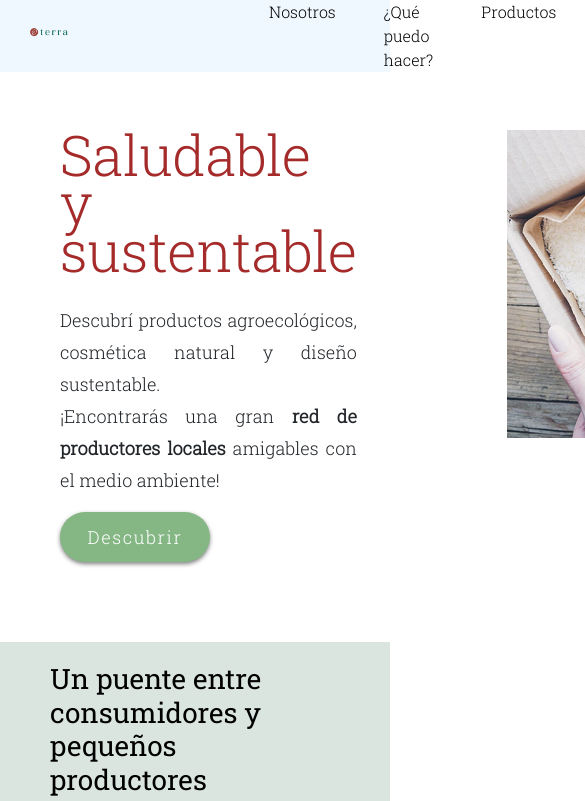
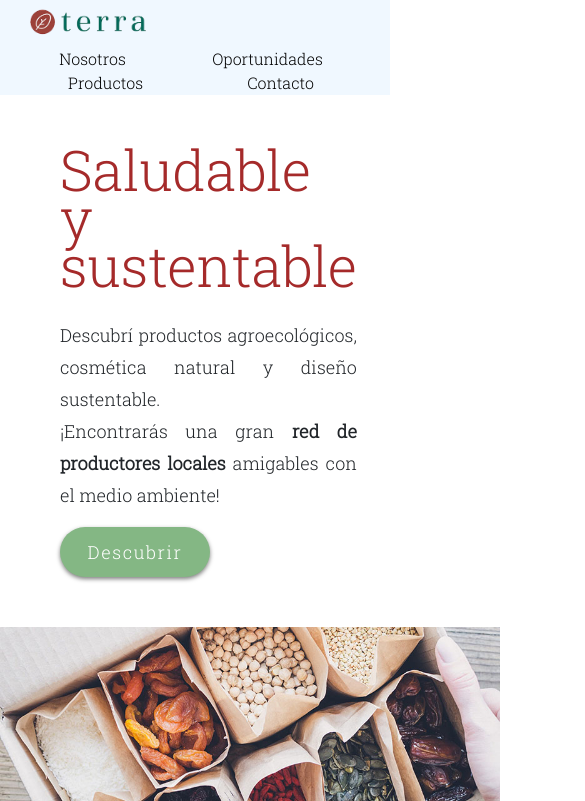
Before and after one commit to Alexis-LM/proyecto-coder-desarrollo-web, a plain HTML site: page index.html in a window 390 px wide. Shown: the top 801 px of the page, 585 px wide, since content can reach past the window. Drawn offline with nearby package versions, Linux system fonts and the light colour scheme.

Commit message:
Media Queries

```diff
--- a/css/style.css
+++ b/css/style.css
@@ -14,27 +14,34 @@
 
 body {
     margin: 0px;
-}
-.cabezal {
-    background-color: aliceblue;
-    display: flex;
-    flex-direction: row;
-    align-items: center;
-    justify-content: space-between;
+    padding: 0px;
+    box-sizing: border-box;
 }
 
+header {
+    display: flex;
+    flex-wrap: wrap;
+    min-height: 80px;
+    background-color: aliceblue;
+    justify-content: space-between;
+    align-items: center;
+}
 
+/* .cabezal {
+    display: flex;
+    align-items: center;
+} */
 
 .imagen-logo {
-    width: 10%;
-    margin-bottom: 20px;
-    margin-top: 10px;
+    display: flex;
+    flex-wrap: wrap;
+    width: 120px;
+    height: auto;
+    margin-bottom: 10px;
+    /* margin-top: 10px; */
     margin-left: 30px;
 }
 
-header {
-    height: 80px;
-}
 
 img {
     width: 160px;
@@ -42,15 +49,28 @@ img {
 
 .secciones {
     display: flex;
+    flex-wrap: wrap;
+    justify-content: space-around;
+    align-items: center;
     list-style: none;
-    margin-left: 200px;
+    margin-left: 40px;
     font-family: roboto-general;
 }
+
+/* @media only screen and (max-width: 500px) {
+    .secciones {
+        display: grid;
+        grid-template-columns: repeat(1,1fr);}
+} */
+
 
 a:hover {
     text-decoration: underline;
     color: gray;
 }
+
+
+
 
 .texto-bienvenida {
     display: grid;
@@ -189,12 +209,14 @@ h3 {
 .solo-cards {
     display: grid;
     grid-template-columns: repeat(3,1fr);
+    flex-wrap: wrap;
     place-items: center;
     margin-top: 20px;
     margin-bottom: 50px;
 }
 
 .card {
+    flex-wrap: wrap;
     margin-top: 20px;
 }
 
@@ -244,3 +266,27 @@ footer {
     margin-right: 48px;
     color: black;
 }
+
+@media (max-width: 500px) {
+    .texto-bienvenida {
+        display: grid;
+        grid-template-columns: repeat(1,1fr);
+        flex-wrap: wrap;
+    }
+}
+
+@media (max-width: 500px) {
+    .servicio {
+        display: grid;
+        grid-template-columns: repeat(1,1fr);
+        flex-wrap: wrap;
+    }
+}
+
+@media (max-width: 500px){
+    .solo-cards {
+    display: grid;
+    grid-template-columns: repeat(1,1fr);
+    flex-wrap: wrap;
+}
+}
--- a/index.html
+++ b/index.html
@@ -17,16 +17,15 @@
     <div class="cabezal">
 
             <img class="imagen-logo" src="./img/logo.png" alt="logo-terra">
-
-
-        <nav class="secciones">
+    </div>
+            <nav class="secciones">
                 <a href="#" class="link">Nosotros</a>
-                <a href="#que-puedo-hacer" class= "link">¿Qué puedo hacer?</a>
+                <a href="#que-puedo-hacer" class= "link">Oportunidades</a>
                 <a href="#productos-destacados" class="link">Productos</a>
                 <a href="#footer" class="link">Contacto</a>
         </nav>
 
-    </div>
+
 </header>
 
 
```
